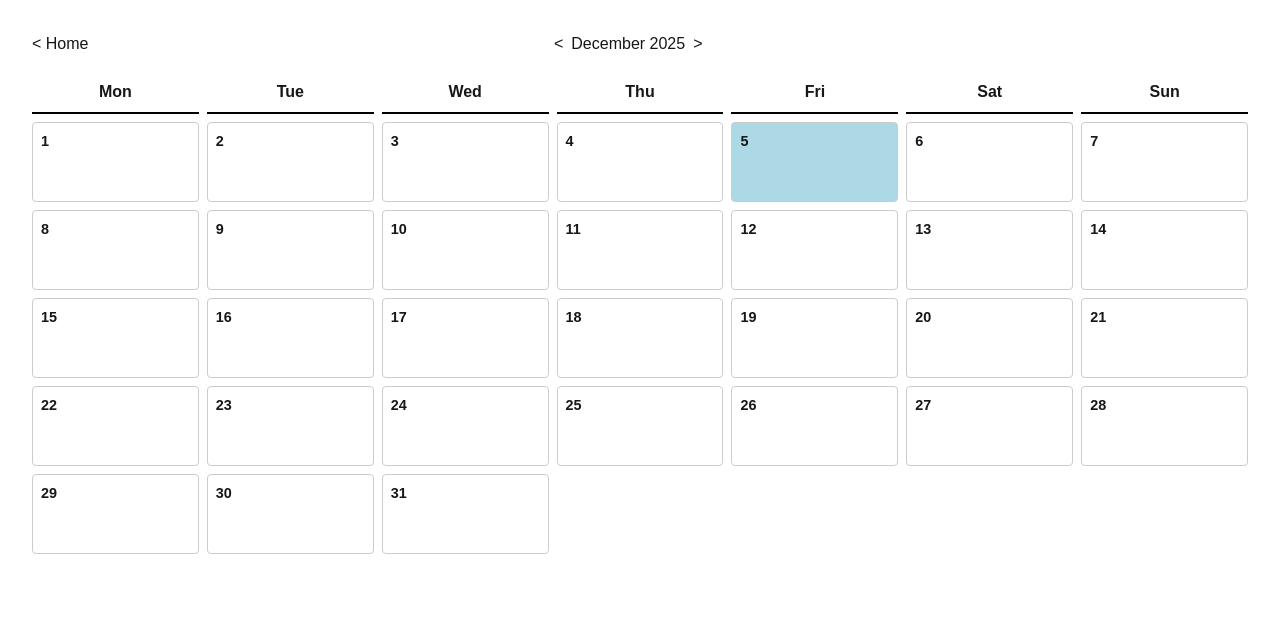
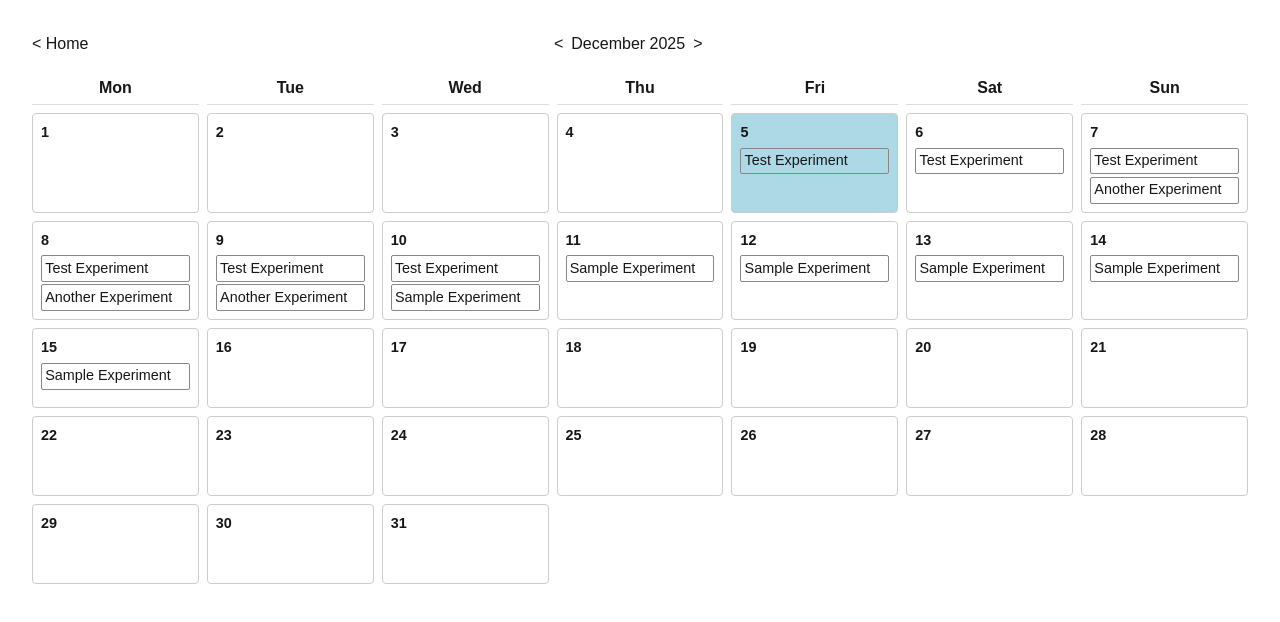
Before and after one commit to stfc-dylan03/ReactScheduler, a Next.js app in the folder react-scheduler-test/: page /scheduler in a window 1280 px wide. Shown: the top 622 px of the page. Built offline with nearby package versions, Linux system fonts and the light colour scheme.

Commit message:
Add experiments to calendar

```diff
--- a/react-scheduler-test/app/scheduler/page.tsx
+++ b/react-scheduler-test/app/scheduler/page.tsx
@@ -2,8 +2,23 @@
 
 import Link from "next/link"
 import { useMemo, useState } from "react";
+import data from "../../data/experiments.json";
 
 const weekdays = ["Mon", "Tue", "Wed", "Thu", "Fri", "Sat", "Sun"];
+
+type Experiment = {
+    RBNumber: string;
+    experimentTitle: string;
+    investigator: string;
+    instrument: string;
+    notes: string;
+    startDate: string;
+    endDate: string;
+};
+
+type ExperimentsFile = {
+    experiments: Experiment[];
+};
 
 function buildMonthCalendar(date: Date): (Date | null)[] {
     const year = date.getFullYear();
@@ -29,7 +44,19 @@ function buildMonthCalendar(date: Date): (Date | null)[] {
     return cells;
 }
 
+function parseDate(dateStr: string): Date {
+    return new Date(dateStr + "T00:00:00");
+}
+
+function isWithinRange(date: Date, startStr: string, endStr: string): boolean {
+    const start = parseDate(startStr);
+    const end = parseDate(endStr);
+    return date >= start && date <= end;
+}
+
 export default function SchedulerPage() {
+    const { experiments } = data as ExperimentsFile;
+
     const today = new Date();
 
     const [currentMonth, setCurrentMonth] = useState(
@@ -77,10 +104,9 @@ export default function SchedulerPage() {
                     <button onClick={goNext}>{'>'}</button>
                 </div>
 
-
-
                 <div style={{ width: "80px" }}/>
             </header>
+
             <section style={{
                 display: "grid",
                 gridTemplateColumns: "repeat(7, 1fr)",
@@ -93,8 +119,8 @@ export default function SchedulerPage() {
                     style={{
                         textAlign: "center",
                         fontWeight: "bold",
-                        padding: "0.5rem 0",
-                        borderBottom: "2px solid black",
+                        padding: "0.25rem 0",
+                        borderBottom: "1px solid #ddd",
                     }}>
                         {day}
                     </div>
@@ -111,6 +137,10 @@ export default function SchedulerPage() {
                         date.getMonth() === today.getMonth() &&
                         date.getFullYear() === today.getFullYear();
 
+                    const expToday = experiments.filter((exp) =>
+                        isWithinRange(date, exp.startDate, exp.endDate)
+                    );
+
                     return (
                         <div
                         key={date.toISOString()}
@@ -121,9 +151,32 @@ export default function SchedulerPage() {
                             minHeight: "80px",
                             fontSize: "0.9rem",
                             backgroundColor: isToday ? "#add8e6" : "transparent",
+                            display: "flex",
+                            flexDirection: "column",
+                            gap: "0.25rem",
                         }}>
                             <div style={{fontWeight: "bold" }}>
                                 {date.getDate()}
+                            </div>
+
+                            {/* Experiments for the day */}
+                            <div style={{ display: "flex", flexDirection: "column", gap: "0.15rem" }}>
+                                {expToday.map((exp) => (
+                                    <div
+                                    key={exp.RBNumber}
+                                    style={{
+                                        borderRadius: "2px",
+                                        border: "1px solid #888",
+                                        padding: "0.1rem 0.2rem",
+                                        overflow: "hidden",
+                                        textOverflow: "ellipsis",
+                                        whiteSpace: "nowrap",
+                                    }}
+                                    title={`${exp.experimentTitle} (Investigator: ${exp.investigator})`}
+                                    >
+                                        {exp.experimentTitle}
+                                    </div>
+                                ))}
                             </div>
                         </div>
                     );
--- a/react-scheduler-test/data/experiments.json
+++ b/react-scheduler-test/data/experiments.json
@@ -16,7 +16,7 @@
             "instrument": "ZOOM",
             "notes": "This is another test experiment.",
             "startDate": "2025-12-07",
-            "endDate": "2025-12-9"
+            "endDate": "2025-12-09"
         },
         {
             "RBNumber": "RB54321",
```
